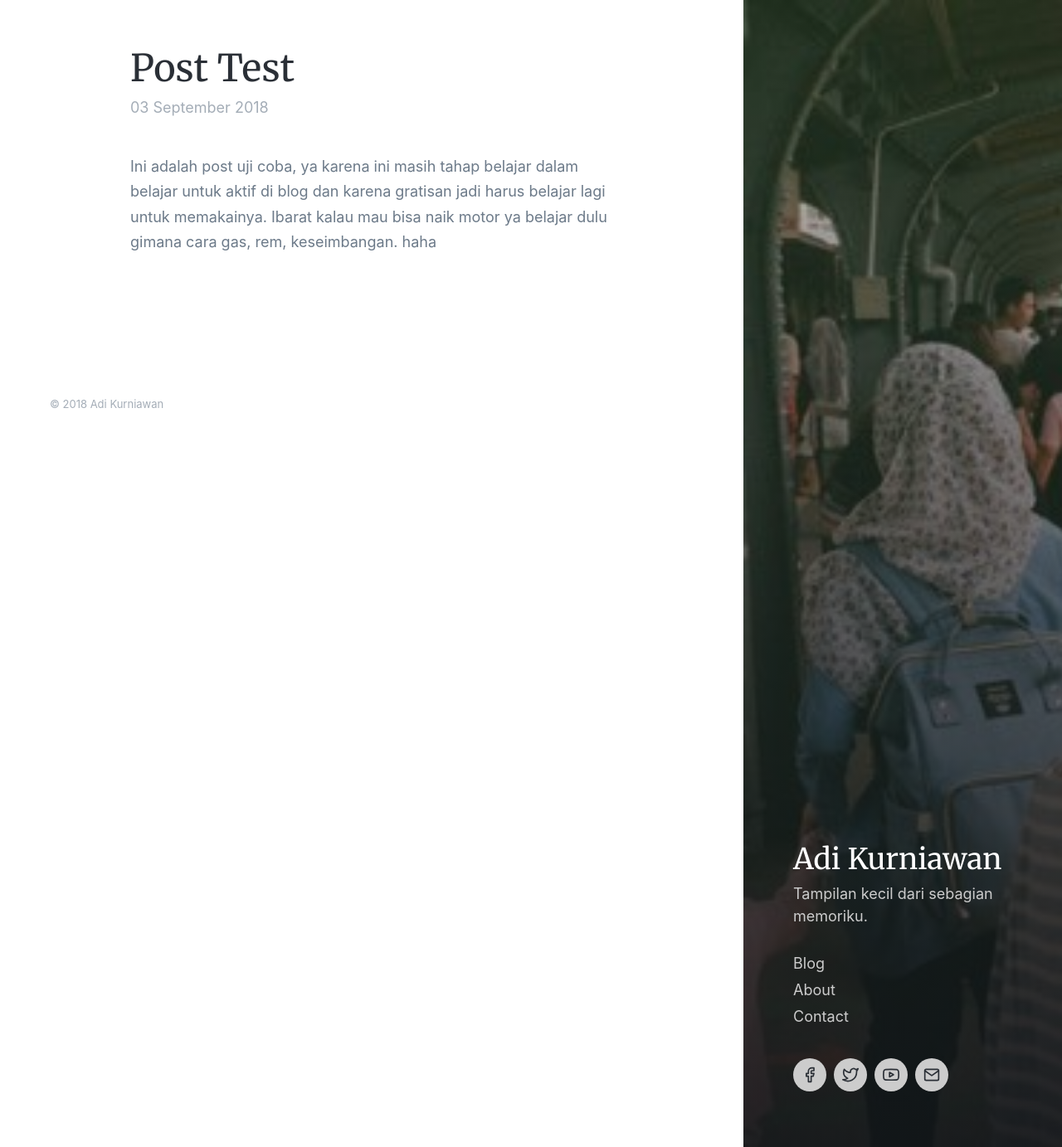
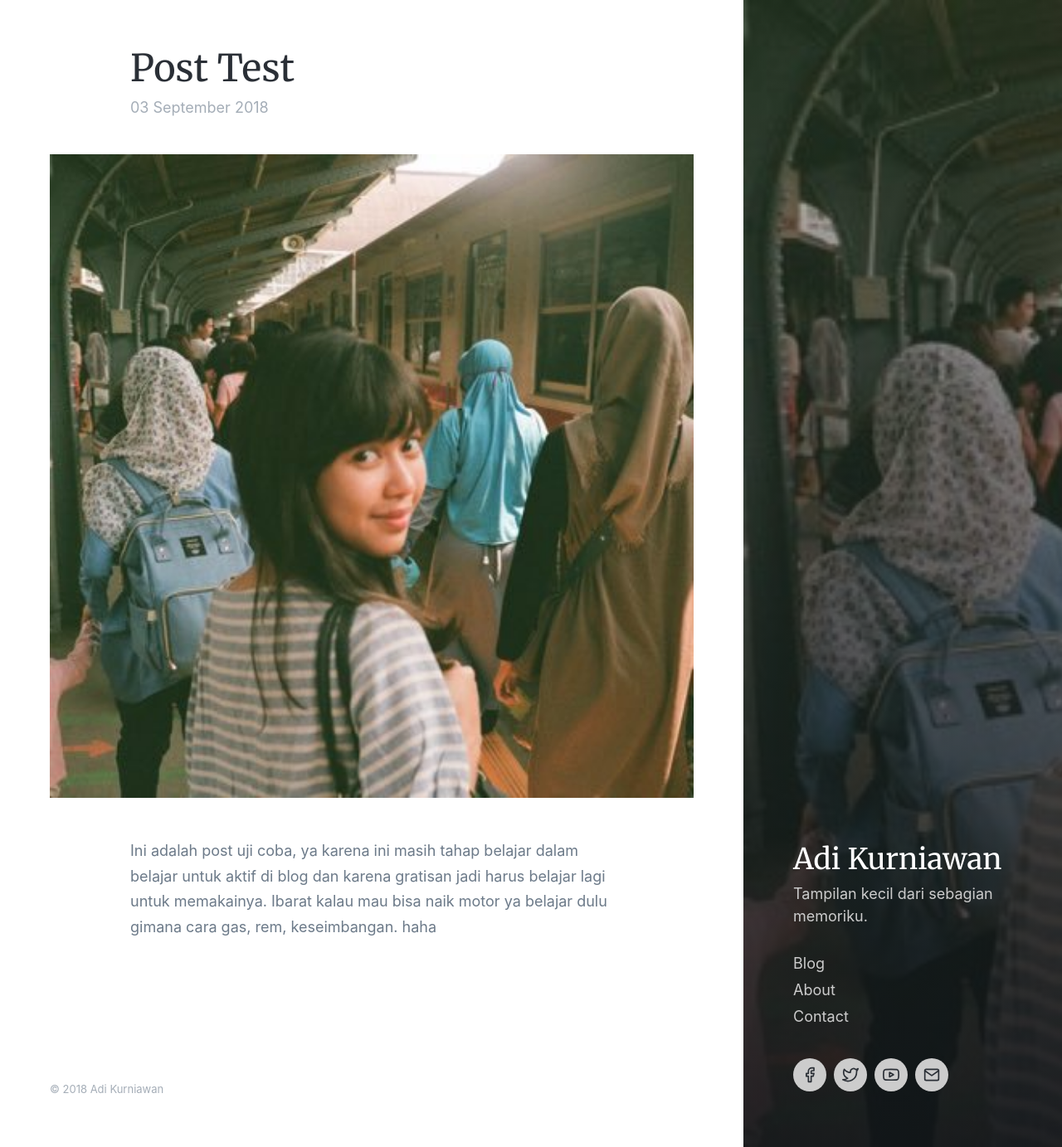
Before and after one commit to adionakurniawan/blog, a Jekyll site: the page built from _posts/2018-09-03-post-test.md, in a window 1280 px wide and 1383 px high. Shown: the whole window at 83% size. Built offline with Jekyll 4.4.1, drawn with Linux system fonts in a browser that asks for light colours; some web fonts are replaced.

Commit message:
Update Blog “2018-09-03-post-test”

```diff
--- a/_posts/2018-09-03-post-test.md
+++ b/_posts/2018-09-03-post-test.md
@@ -4,4 +4,10 @@
 date: 2018-09-03T13:09:56.197Z
 thumbnail: /images/posts/xcpko2sq_400x400.jpg
 ---
+
+
+![Penulis sekaligus programer, mantap ya](/images/posts/xcpko2sq_400x400.jpg)
+
+
+
 Ini adalah post uji coba, ya karena ini masih tahap belajar dalam belajar untuk aktif di blog dan karena gratisan jadi harus belajar lagi untuk memakainya. Ibarat kalau mau bisa naik motor ya belajar dulu gimana cara gas, rem, keseimbangan. haha
```
